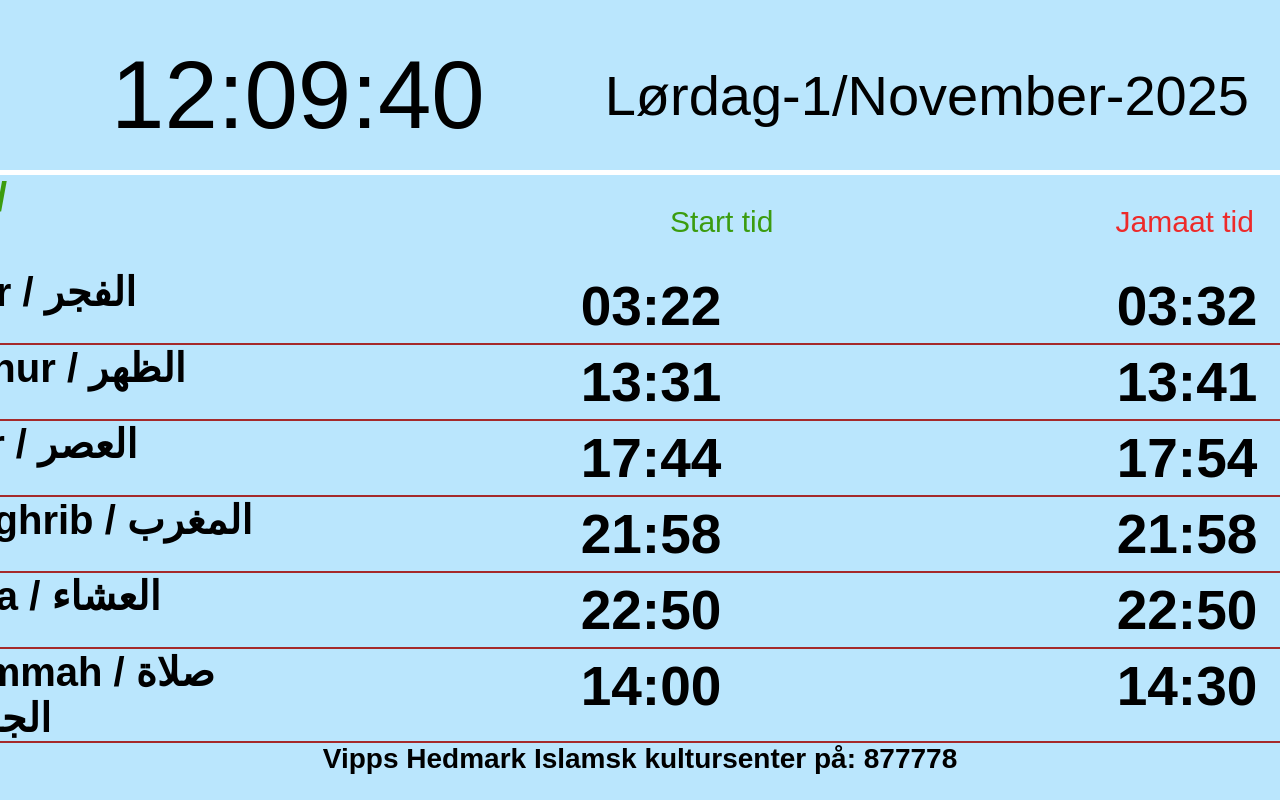
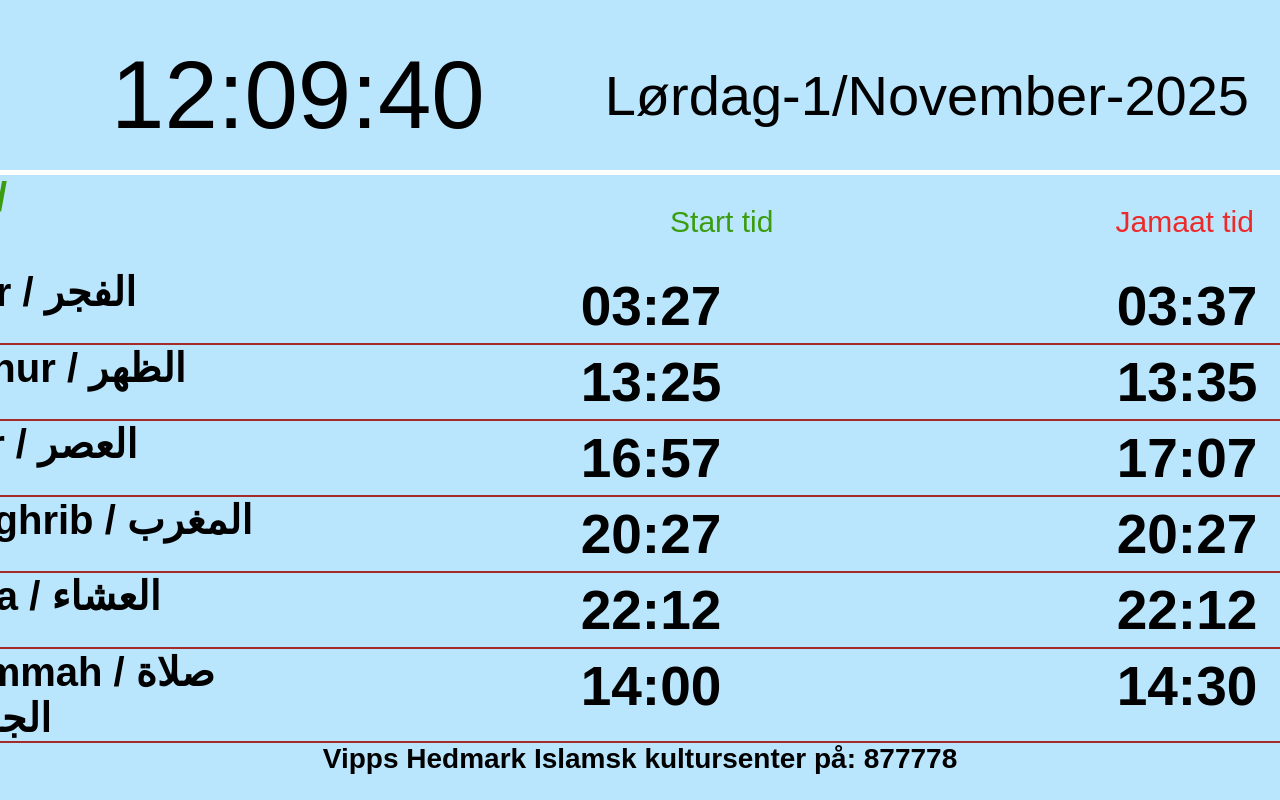
Before and after one commit to abdilatiiif/MoskeApp0.2, a React (Vite) app: page / in a window 1280 px wide. Shown: the top 800 px of the page. Built offline with nearby package versions, Linux system fonts and the light colour scheme; a web font is replaced by a local one.

Commit message:
september

```diff
--- a/src/App.jsx
+++ b/src/App.jsx
@@ -8,283 +8,274 @@ import React from "react";
 const bonnetider = [
   {
     1: {
-      fajr: "03:22",
+      fajr: "03:27",
       jamat_fajr: "",
-      soloppgang: "04:47",
-      duhur: "13:31",
-      asr: "17:44",
-      maghrib: "21:58",
-      isha: "22:50",
+      soloppgang: "06:05",
+      duhur: "13:25",
+      asr: "16:57",
+      maghrib: "20:27",
+      isha: "22:12",
     },
     2: {
-      fajr: "03:22",
+      fajr: "03:32",
       jamat_fajr: "",
-      soloppgang: "04:50",
-      duhur: "13:31",
-      asr: "17:43",
-      maghrib: "21:56",
-      isha: "22:49",
+      soloppgang: "06:08",
+      duhur: "13:25",
+      asr: "16:55",
+      maghrib: "20:24",
+      isha: "22:11",
     },
     3: {
-      fajr: "03:22",
+      fajr: "03:36",
       jamat_fajr: "",
-      soloppgang: "04:52",
-      duhur: "13:31",
-      asr: "17:42",
-      maghrib: "21:53",
-      isha: "22:48",
+      soloppgang: "06:10",
+      duhur: "13:24",
+      asr: "16:53",
+      maghrib: "20:21",
+      isha: "22:10",
     },
     4: {
-      fajr: "03:22",
+      fajr: "03:41",
       jamat_fajr: "",
-      soloppgang: "04:55",
-      duhur: "13:31",
-      asr: "17:41",
-      maghrib: "21:50",
-      isha: "22:46",
+      soloppgang: "06:13",
+      duhur: "14:00",
+      asr: "16:51",
+      maghrib: "20:18",
+      isha: "22:09",
     },
     5: {
-      fajr: "03:22",
+      fajr: "03:45",
       jamat_fajr: "",
-      soloppgang: "04:57",
-      duhur: "13:31",
-      asr: "17:40",
-      maghrib: "21:48",
-      isha: "22:45",
+      soloppgang: "06:15",
+      duhur: "13:24",
+      asr: "16:49",
+      maghrib: "20:15",
+      isha: "22:08",
     },
     6: {
-      fajr: "03:22",
+      fajr: "03:49",
       jamat_fajr: "",
-      soloppgang: "05:00",
-      duhur: "13:31",
-      asr: "17:38",
-      maghrib: "21:45",
-      isha: "22:44",
+      soloppgang: "06:18",
+      duhur: "13:23",
+      asr: "16:47",
+      maghrib: "20:12",
+      isha: "22:06",
     },
     7: {
-      fajr: "03:22",
+      fajr: "03:53",
       jamat_fajr: "",
-      soloppgang: "05:02",
-      duhur: "14:00",
-      asr: "17:37",
-      maghrib: "21:42",
-      isha: "22:43",
+      soloppgang: "06:20",
+      duhur: "13:23",
+      asr: "16:45",
+      maghrib: "20:09",
+      isha: "22:05",
     },
     8: {
-      fajr: "03:22",
+      fajr: "03:57",
       jamat_fajr: "",
-      soloppgang: "05:05",
-      duhur: "13:31",
-      asr: "17:36",
-      maghrib: "21:39",
-      isha: "22:42",
+      soloppgang: "06:23",
+      duhur: "13:23",
+      asr: "16:43",
+      maghrib: "20:05",
+      isha: "22:04",
     },
     9: {
-      fajr: "03:22",
+      fajr: "04:01",
       jamat_fajr: "",
-      soloppgang: "05:07",
-      duhur: "13:30",
-      asr: "17:35",
-      maghrib: "21:36",
-      isha: "22:40",
+      soloppgang: "06:25",
+      duhur: "13:22",
+      asr: "16:41",
+      maghrib: "20:02",
+      isha: "22:03",
     },
     10: {
-      fajr: "03:22",
+      fajr: "04:05",
       jamat_fajr: "",
-      soloppgang: "05:10",
-      duhur: "13:30",
-      asr: "17:33",
-      maghrib: "21:34",
-      isha: "22:39",
+      soloppgang: "06:28",
+      duhur: "13:22",
+      asr: "16:39",
+      maghrib: "19:59",
+      isha: "22:01",
     },
     11: {
-      fajr: "03:22",
+      fajr: "04:09",
       jamat_fajr: "",
-      soloppgang: "05:12",
-      duhur: "13:30",
-      asr: "17:32",
-      maghrib: "21:31",
-      isha: "22:38",
+      soloppgang: "06:30",
+      duhur: "14:00",
+      asr: "16:37",
+      maghrib: "19:56",
+      isha: "22:00",
     },
     12: {
-      fajr: "03:22",
+      fajr: "04:12",
       jamat_fajr: "",
-      soloppgang: "05:15",
-      duhur: "13:30",
-      asr: "17:30",
-      maghrib: "21:28",
-      isha: "22:37",
+      soloppgang: "06:33",
+      duhur: "13:21",
+      asr: "16:35",
+      maghrib: "19:53",
+      isha: "21:56",
     },
     13: {
-      fajr: "03:22",
+      fajr: "04:16",
       jamat_fajr: "",
-      soloppgang: "05:18",
-      duhur: "13:30",
-      asr: "17:29",
-      maghrib: "21:25",
-      isha: "22:36",
+      soloppgang: "06:35",
+      duhur: "13:21",
+      asr: "16:33",
+      maghrib: "19:50",
+      isha: "21:52",
     },
     14: {
-      fajr: "03:22",
+      fajr: "04:20",
       jamat_fajr: "",
-      soloppgang: "05:20",
-      duhur: "14:00",
-      asr: "17:28",
-      maghrib: "21:22",
-      isha: "22:34",
+      soloppgang: "06:37",
+      duhur: "13:20",
+      asr: "16:31",
+      maghrib: "19:46",
+      isha: "21:48",
     },
     15: {
-      fajr: "03:22",
+      fajr: "04:23",
       jamat_fajr: "",
-      soloppgang: "05:23",
-      duhur: "13:29",
-      asr: "17:26",
-      maghrib: "21:19",
-      isha: "22:33",
+      soloppgang: "06:40",
+      duhur: "13:20",
+      asr: "16:29",
+      maghrib: "19:43",
+      isha: "21:44",
     },
     16: {
-      fajr: "03:22",
+      fajr: "04:27",
       jamat_fajr: "",
-      soloppgang: "05:25",
-      duhur: "13:29",
-      asr: "17:25",
-      maghrib: "21:16",
-      isha: "22:32",
+      soloppgang: "06:42",
+      duhur: "13:20",
+      asr: "16:26",
+      maghrib: "19:40",
+      isha: "21:40",
     },
     17: {
-      fajr: "03:22",
+      fajr: "04:30",
       jamat_fajr: "",
-      soloppgang: "05:28",
-      duhur: "13:29",
-      asr: "17:23",
-      maghrib: "21:13",
-      isha: "22:31",
+      soloppgang: "06:45",
+      duhur: "13:19",
+      asr: "16:24",
+      maghrib: "19:37",
+      isha: "21:36",
     },
     18: {
-      fajr: "03:22",
+      fajr: "04:33",
       jamat_fajr: "",
-      soloppgang: "05:30",
-      duhur: "13:29",
-      asr: "17:21",
-      maghrib: "21:10",
-      isha: "22:29",
+      soloppgang: "06:47",
+      duhur: "14:00",
+      asr: "16:22",
+      maghrib: "19:34",
+      isha: "21:32",
     },
     19: {
-      fajr: "03:22",
+      fajr: "04:36",
       jamat_fajr: "",
-      soloppgang: "05:33",
-      duhur: "13:29",
-      asr: "17:20",
-      maghrib: "21:07",
-      isha: "22:28",
+      soloppgang: "06:50",
+      duhur: "13:19",
+      asr: "16:20",
+      maghrib: "19:31",
+      isha: "21:29",
     },
     20: {
-      fajr: "03:22",
+      fajr: "04:40",
       jamat_fajr: "",
-      soloppgang: "05:35",
-      duhur: "13:28",
-      asr: "17:18",
-      maghrib: "21:04",
-      isha: "22:27",
+      soloppgang: "06:52",
+      duhur: "13:18",
+      asr: "16:18",
+      maghrib: "19:27",
+      isha: "21:25",
     },
     21: {
-      fajr: "03:22",
+      fajr: "04:43",
       jamat_fajr: "",
-      soloppgang: "05:38",
-      duhur: "14:00",
-      asr: "17:17",
-      maghrib: "21:01",
-      isha: "22:26",
+      soloppgang: "06:55",
+      duhur: "13:13",
+      asr: "16:16",
+      maghrib: "19:24",
+      isha: "21:21",
     },
     22: {
-      fajr: "03:22",
+      fajr: "04:46",
       jamat_fajr: "",
-      soloppgang: "05:40",
-      duhur: "13:28",
-      asr: "17:15",
-      maghrib: "20:58",
-      isha: "22:25",
+      soloppgang: "06:57",
+      duhur: "13:13",
+      asr: "16:13",
+      maghrib: "19:21",
+      isha: "21:17",
     },
     23: {
-      fajr: "03:22",
+      fajr: "04:49",
       jamat_fajr: "",
-      soloppgang: "05:43",
-      duhur: "13:28",
-      asr: "17:13",
-      maghrib: "20:55",
-      isha: "22:23",
+      soloppgang: "07:00",
+      duhur: "13:12",
+      asr: "16:11",
+      maghrib: "19:18",
+      isha: "21:14",
     },
     24: {
-      fajr: "03:22",
+      fajr: "04:52",
       jamat_fajr: "",
-      soloppgang: "05:45",
-      duhur: "13:27",
-      asr: "17:12",
-      maghrib: "20:52",
-      isha: "22:22",
+      soloppgang: "07:02",
+      duhur: "13:12",
+      asr: "16:09",
+      maghrib: "19:15",
+      isha: "21:10",
     },
     25: {
-      fajr: "03:22",
+      fajr: "04:55",
       jamat_fajr: "",
-      soloppgang: "05:48",
-      duhur: "13:27",
-      asr: "17:10",
-      maghrib: "20:49",
-      isha: "22:21",
+      soloppgang: "07:04",
+      duhur: "13:30",
+      asr: "16:07",
+      maghrib: "19:12",
+      isha: "21:07",
     },
     26: {
-      fajr: "03:22",
+      fajr: "04:58",
       jamat_fajr: "",
-      soloppgang: "05:50",
-      duhur: "13:27",
-      asr: "17:08",
-      maghrib: "20:46",
-      isha: "22:20",
+      soloppgang: "07:07",
+      duhur: "13:11",
+      asr: "16:04",
+      maghrib: "19:09",
+      isha: "21:03",
     },
     27: {
-      fajr: "03:22",
+      fajr: "05:01",
       jamat_fajr: "",
-      soloppgang: "05:53",
-      duhur: "13:26",
-      asr: "17:06",
-      maghrib: "20:43",
-      isha: "22:18",
+      soloppgang: "07:09",
+      duhur: "13:11",
+      asr: "16:02",
+      maghrib: "19:05",
+      isha: "20:59",
     },
     28: {
-      fajr: "03:22",
+      fajr: "05:04",
       jamat_fajr: "",
-      soloppgang: "05:55",
-      duhur: "14:00",
-      asr: "17:05",
-      maghrib: "20:40",
-      isha: "22:17",
+      soloppgang: "07:12",
+      duhur: "13:11",
+      asr: "16:00",
+      maghrib: "19:02",
+      isha: "20:56",
     },
     29: {
-      fajr: "03:22",
+      fajr: "05:07",
       jamat_fajr: "",
-      soloppgang: "05:58",
-      duhur: "13:26",
-      asr: "17:03",
-      maghrib: "20:37",
-      isha: "22:16",
+      soloppgang: "07:14",
+      duhur: "13:10",
+      asr: "15:57",
+      maghrib: "18:59",
+      isha: "20:53",
     },
     30: {
-      fajr: "03:22",
+      fajr: "05:10",
       jamat_fajr: "",
-      soloppgang: "06:00",
-      duhur: "13:26",
-      asr: "17:01",
-      maghrib: "20:34",
-      isha: "22:15",
-    },
-    31: {
-      fajr: "03:22",
-      jamat_fajr: "",
-      soloppgang: "06:03",
-      duhur: "13:25",
-      asr: "16:59",
-      maghrib: "20:30",
-      isha: "22:14",
+      soloppgang: "07:17",
+      duhur: "13:10",
+      asr: "15:55",
+      maghrib: "18:56",
+      isha: "20:49",
     },
   },
 ];
```
